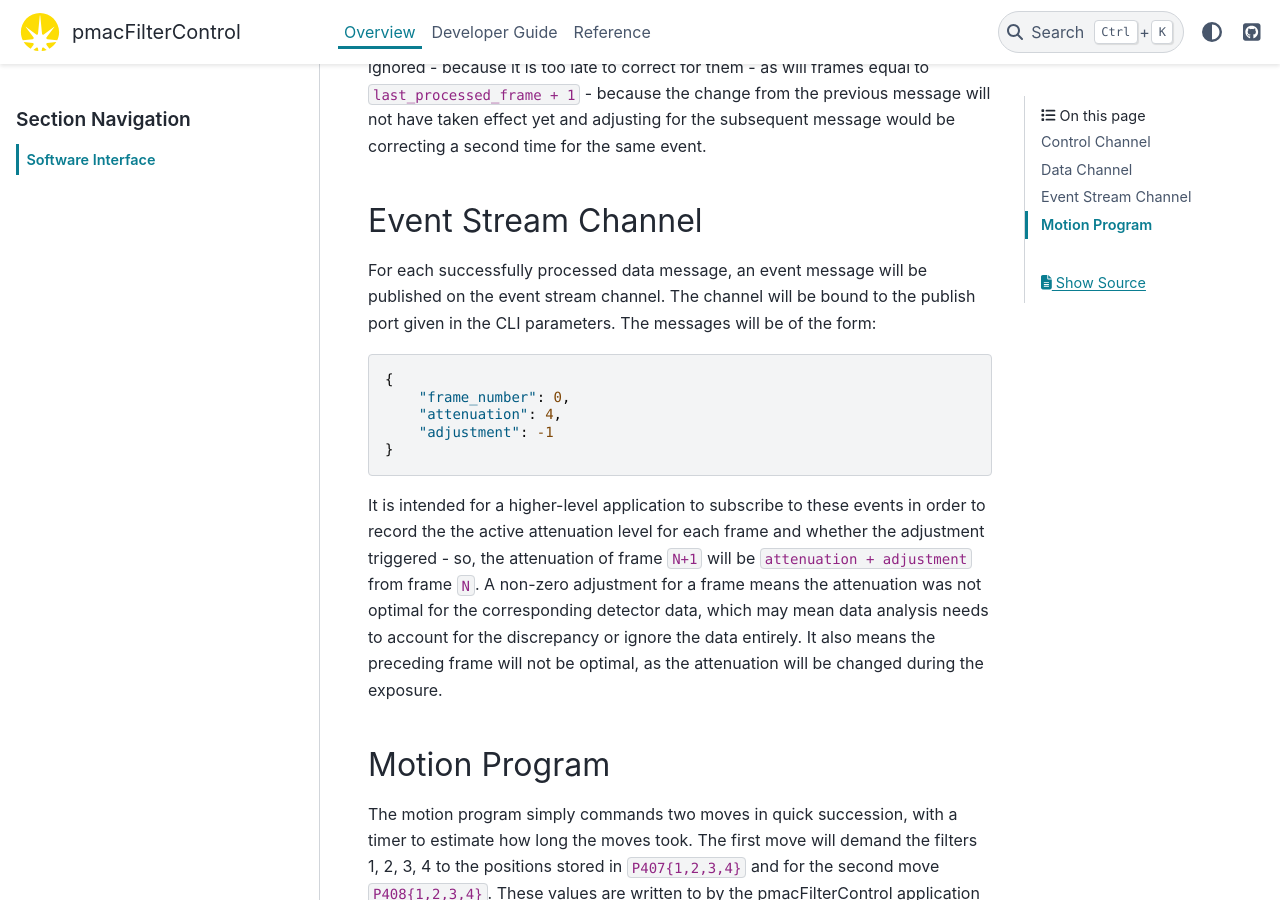
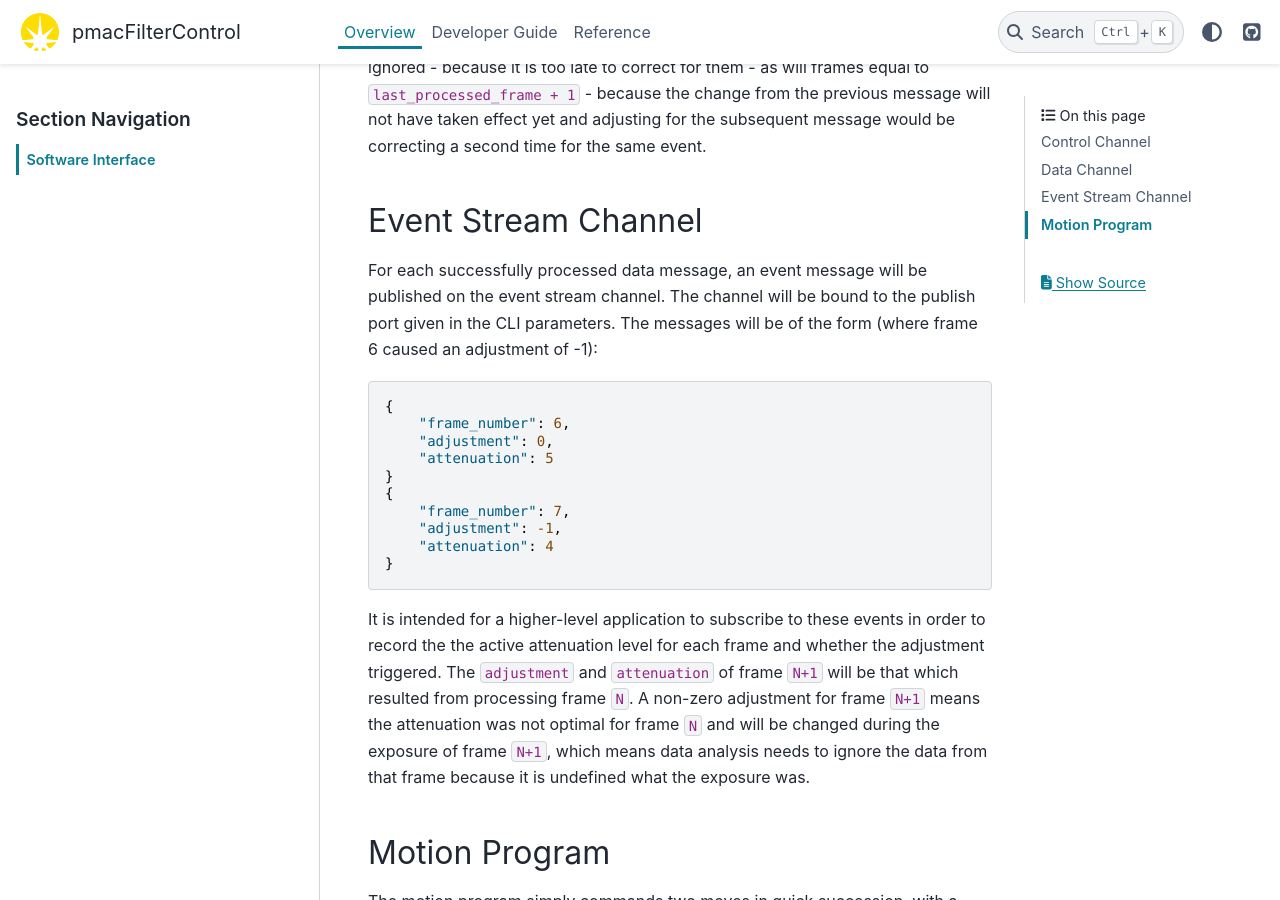
Before and after one commit to DiamondLightSource/pmacFilterControl, a Sphinx documentation site: the page built from docs/explanations/interface.md, in a window 1280 px wide and 900 px high, scrolled down 3680 px. Built offline with Sphinx 7.4.7 and the PyData theme 0.15.4, drawn with Linux system fonts in a browser that asks for light colours.

Commit message:
Update event stream API in docs

````diff
--- a/docs/explanations/interface.md
+++ b/docs/explanations/interface.md
@@ -124,23 +124,28 @@ time for the same event.
 
 For each successfully processed data message, an event message will be published on the
 event stream channel. The channel will be bound to the publish port given in the CLI
-parameters. The messages will be of the form:
+parameters. The messages will be of the form (where frame 6 caused an adjustment of -1):
 
 ```json
 {
-    "frame_number": 0,
-    "attenuation": 4,
-    "adjustment": -1
+    "frame_number": 6,
+    "adjustment": 0,
+    "attenuation": 5
+}
+{
+    "frame_number": 7,
+    "adjustment": -1,
+    "attenuation": 4
 }
 ```
 
 It is intended for a higher-level application to subscribe to these events in order to
 record the the active attenuation level for each frame and whether the adjustment
-triggered - so, the attenuation of frame `N+1` will be `attenuation + adjustment` from
-frame `N`. A non-zero adjustment for a frame means the attenuation was not optimal for
-the corresponding detector data, which may mean data analysis needs to account for the
-discrepancy or ignore the data entirely. It also means the preceding frame will not be
-optimal, as the attenuation will be changed during the exposure.
+triggered. The `adjustment` and `attenuation` of frame `N+1` will be that which
+resulted from processing frame `N`. A non-zero adjustment for frame `N+1` means the
+attenuation was not optimal for frame `N` and will be changed during the exposure of
+frame `N+1`, which means data analysis needs to ignore the data from that frame because
+it is undefined what the exposure was.
 
 ## Motion Program
 
````
